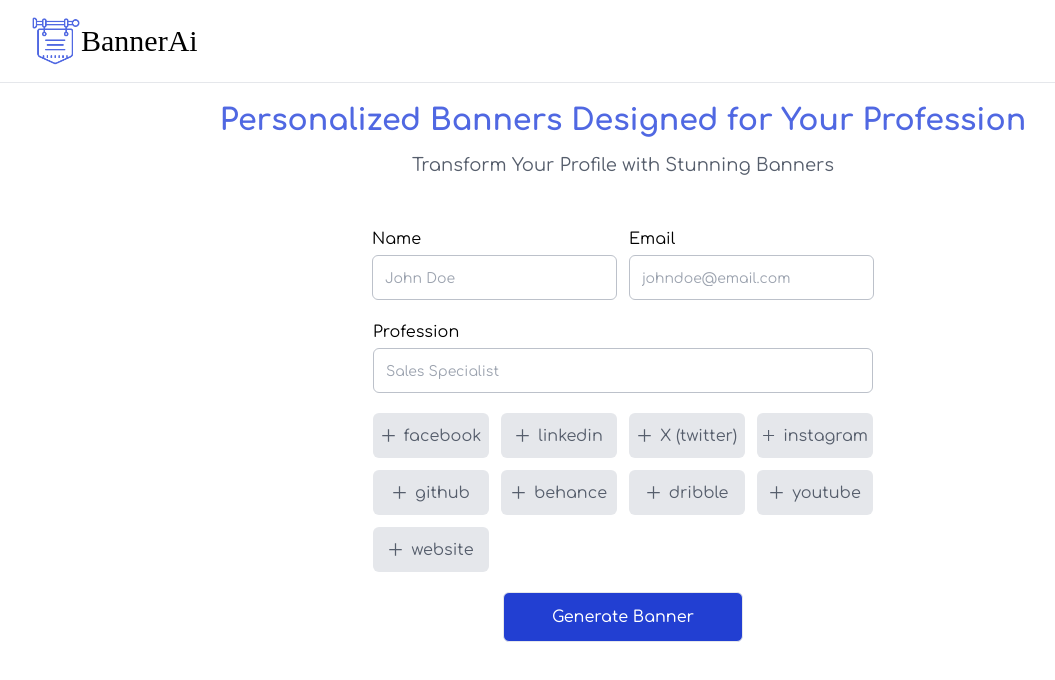
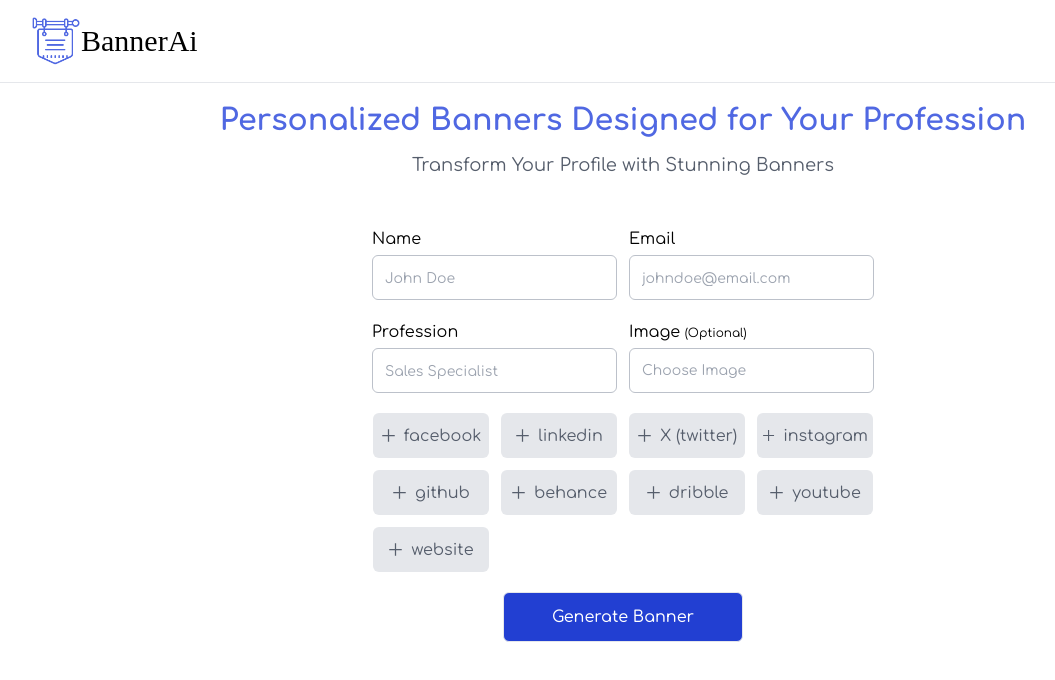
Before and after one commit to okhuaroboosayuki/BannerAi, a React (Vite) app: page / in a window 1280 px wide. Shown: the top 680 px of the page, without its empty margins (17-1072 px from the left). Built offline with nearby package versions, Linux system fonts and the light colour scheme; a web font is replaced by a local one.

Commit message:
feat: integrate image upload functionality in Main component with memory management

```diff
--- a/src/pages/Main.jsx
+++ b/src/pages/Main.jsx
@@ -2,21 +2,31 @@ import { useEffect, useRef } from "react";
 import { handleInputChange } from "../utils";
 import { ToastContainer } from "react-toastify";
 import { Button, Form, Input, Modal, SimpleBanner, SocialMediaField } from "../components";
-import { useDownload, useEdit, useFormReducer, useReset, useSubmit, useViewModal } from "../hooks";
+import { useAddImage, useDownload, useEdit, useFormReducer, useReset, useSubmit, useViewModal } from "../hooks";
 
 const Main = () => {
   const smInputRef = useRef(null);
   const bannerRef = useRef(null);
+  const imageInputRef = useRef(null);
 
   const { state, dispatch } = useFormReducer();
 
-  const { isLoading, name, email, profession, socialMedia, socialMediaLink, socialButtonClicked, socialMediaName, errors, generatedOutput, openModal, editable } = state;
+  const { isLoading, name, email, profession, image, imageInputName, socialMedia, socialMediaLink, socialButtonClicked, socialMediaName, errors, generatedOutput, openModal, editable } = state;
 
   useEffect(() => {
     if (socialButtonClicked && smInputRef.current) {
       smInputRef.current.focus();
     }
   }, [socialButtonClicked, socialMediaName]);
+
+  useEffect(() => {
+    return () => {
+      if (image) {
+        // frees up memory space when the component unmounts or the image is changed to a new one to prevent memory leaks and improve performance by removing the image from the browser's memory space.
+        URL.revokeObjectURL(image);
+      }
+    };
+  }, [image]);
 
   const { handleViewModal } = useViewModal(dispatch, openModal);
 
@@ -27,6 +37,8 @@ const Main = () => {
   const { handleEdit } = useEdit(dispatch, editable);
 
   const { handleReset } = useReset(dispatch);
+
+  const { handleAddImage } = useAddImage(imageInputRef, dispatch);
 
   return (
     <main className="flex flex-col items-center justify-center w-full gap-6 py-5 sm:px-14 px-11">
@@ -61,17 +73,35 @@ const Main = () => {
             editable={editable}
           />
         </div>
-
+        <div className="flex flex-col items-center justify-center w-full gap-3 sm:flex-row">
           <Input
             type={"text"}
             placeholder={"Sales Specialist"}
             name={"profession"}
             onChange={(e) => handleInputChange("profession", e.target.value, errors, dispatch)}
             value={profession}
-          customWidth={"sm:w-[500px] w-full"}
+            customWidth={"sm:w-[245px] w-full"}
             errors={errors}
             editable={editable}
           />
+
+          <div className="flex flex-col items-center w-full gap-1 sm:w-fit">
+            <label htmlFor="image" className="self-start capitalize">
+              image <span className="text-xs">(optional)</span>
+            </label>
+
+            <button
+              type="button"
+              className={`border-Silvermist input sm:w-[245px] w-full text-start ${imageInputName !== "choose image" ? "lowercase" : "capitalize"} text-sm text-gray-400 ${
+                !editable ? "cursor-not-allowed bg-gray-200" : "cursor-pointer"
+              }`}
+              onClick={handleAddImage}
+              disabled={!editable}>
+              {imageInputName}
+              <input type="file" name="image" id="image" className="hidden" accept="image/*" ref={imageInputRef} />
+            </button>
+          </div>
+        </div>
 
         <>
           <div className="grid grid-cols-2 gap-3 px-3 sm:grid-cols-4 h-[200px] sm:h-fit overflow-y-scroll scrollbar-hide w-full sm:w-fit">
```
Lines whose indentation alone changed are shown as unchanged.
